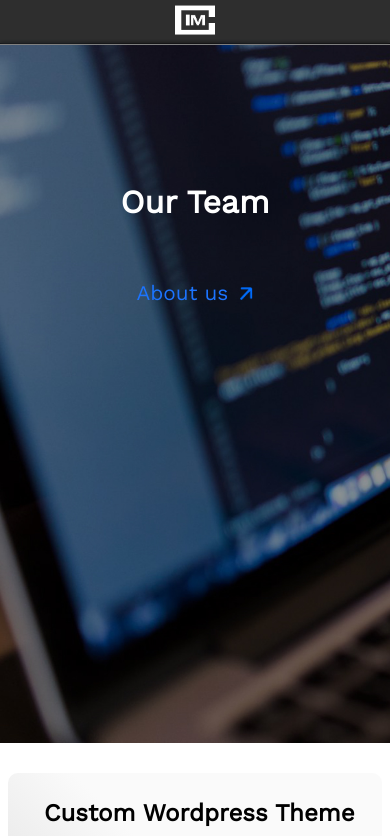
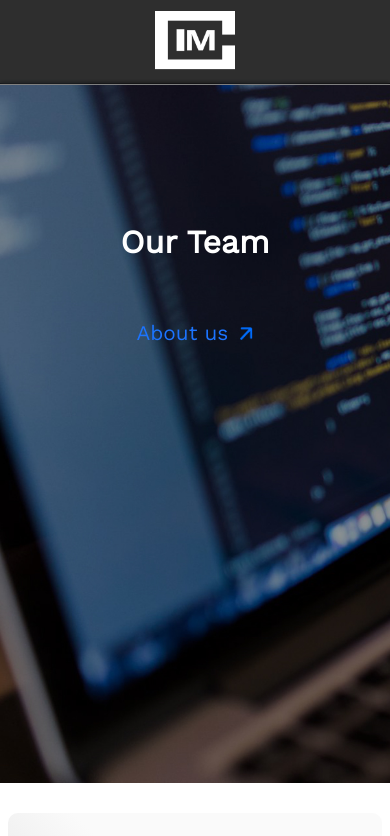
Before and after one commit to pentaline/pentaline.github.io, a plain HTML site: page index.html in a window 390 px wide. Shown: the top 836 px of the page. Drawn offline with nearby package versions, Linux system fonts and the light colour scheme.

Commit message:
Update home-style.css

```diff
--- a/home-style.css
+++ b/home-style.css
@@ -251,4 +251,12 @@ p{
   .home-element2{
     background-color: #e0e0e0;
   }
+
+  #header img{
+    max-width: 80px;
+    padding: 0 20px;
+  }
+
+  .home-element1{
+    border-top: 75px solid white;
 }
```
